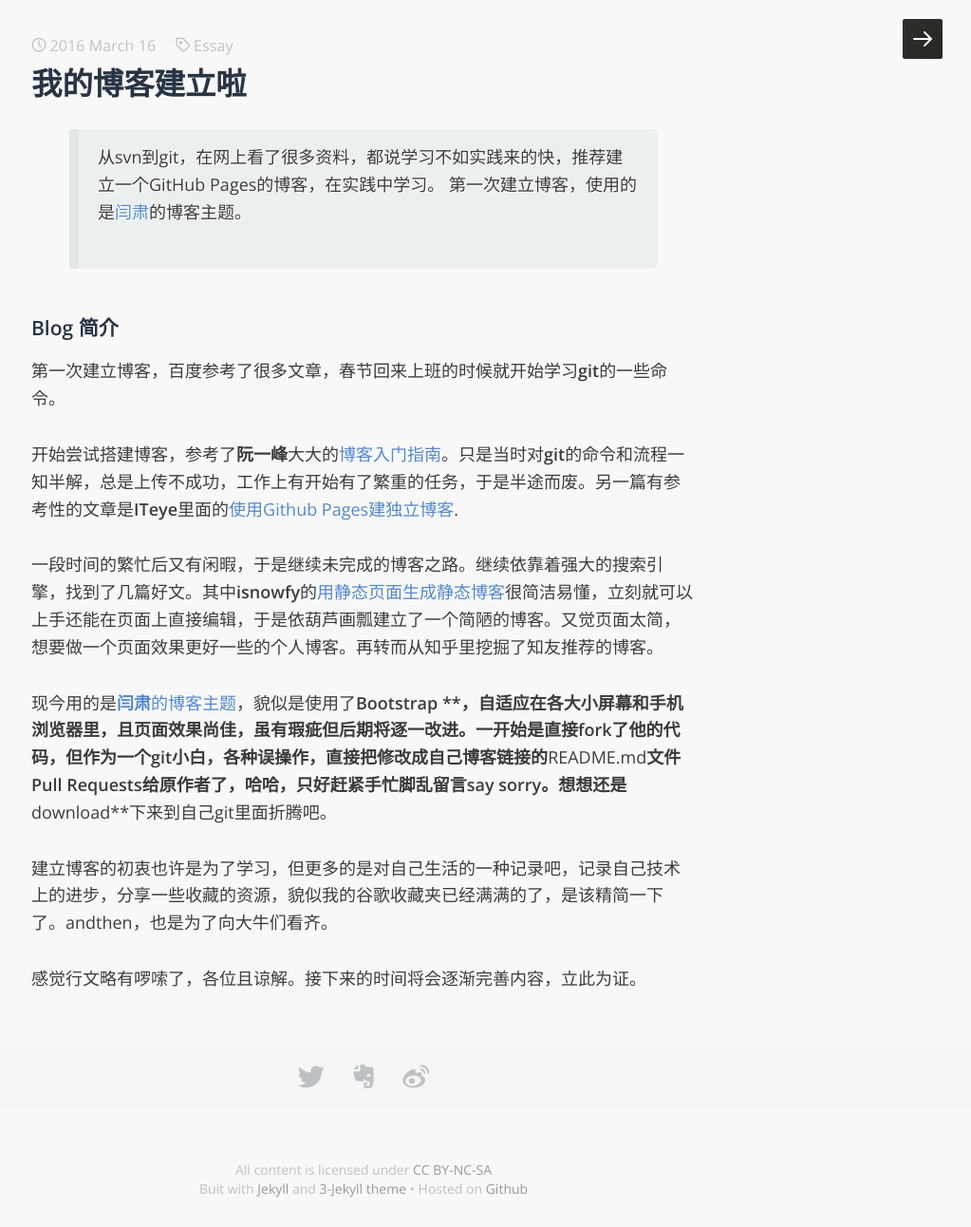
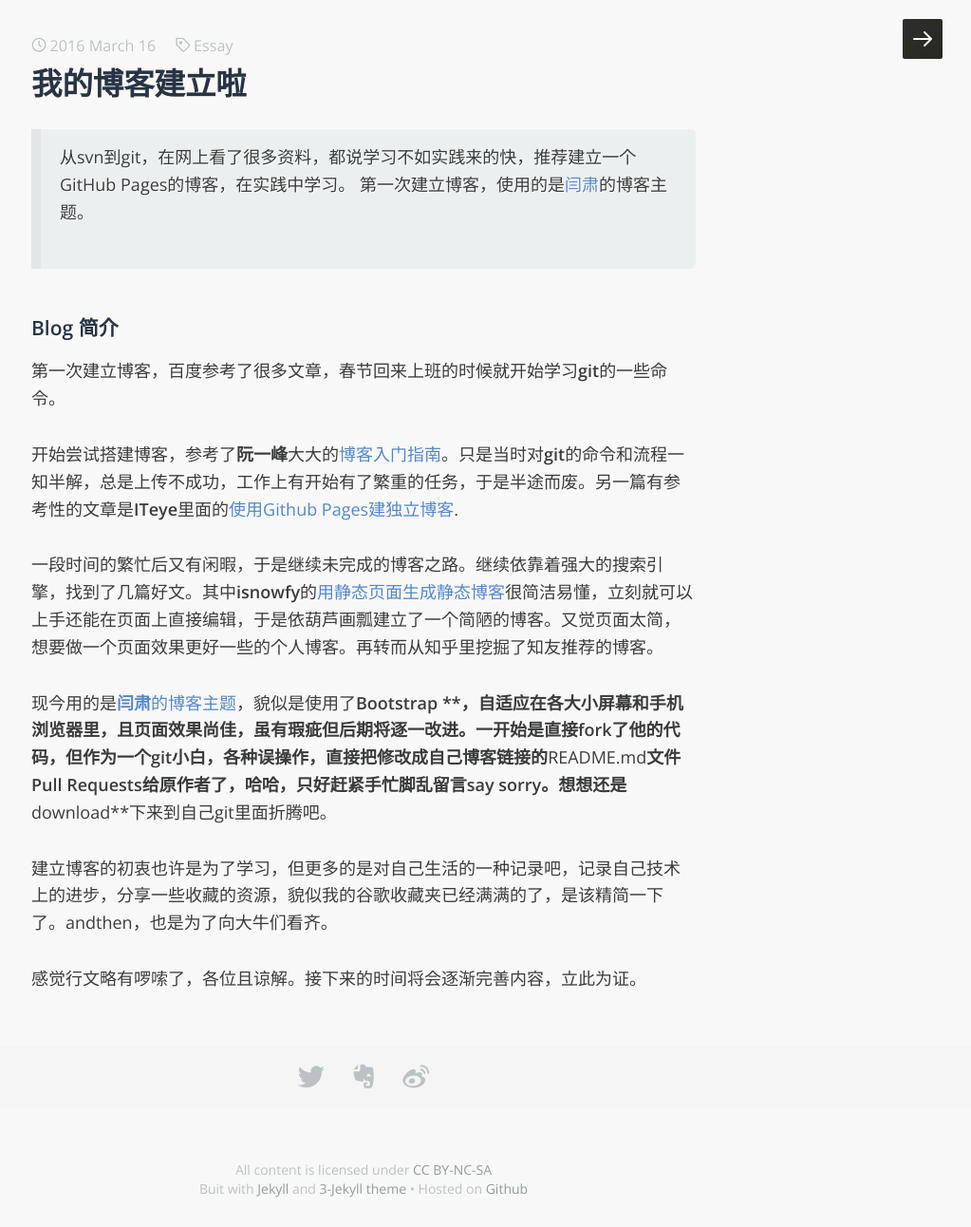
Before and after one commit to yyhuaisha/yyhuaisha.github.io, a Jekyll site: the page built from _posts/life/2016-03-16-my-blog-is-build.md, in a window 1280 px wide. Shown: the whole page at 95% size, without its empty margins (257-1280 px from the left). Built offline with Jekyll 4.4.1, drawn with Linux system fonts in a browser that asks for light colours; some web fonts are replaced.

Commit message:
样式更改

```diff
--- a/_sass/5-post.sass
+++ b/_sass/5-post.sass
@@ -97,6 +97,7 @@ h1 + h2, h2 + h3, h3 + h4, h4 + h5, h5 + h6
     border-top-right-radius: 5px
     border-bottom-right-radius: 5px
     padding: 15px 20px
+    margin: 0 0 18px 0
     > ol
       margin: 0
       > li
```
